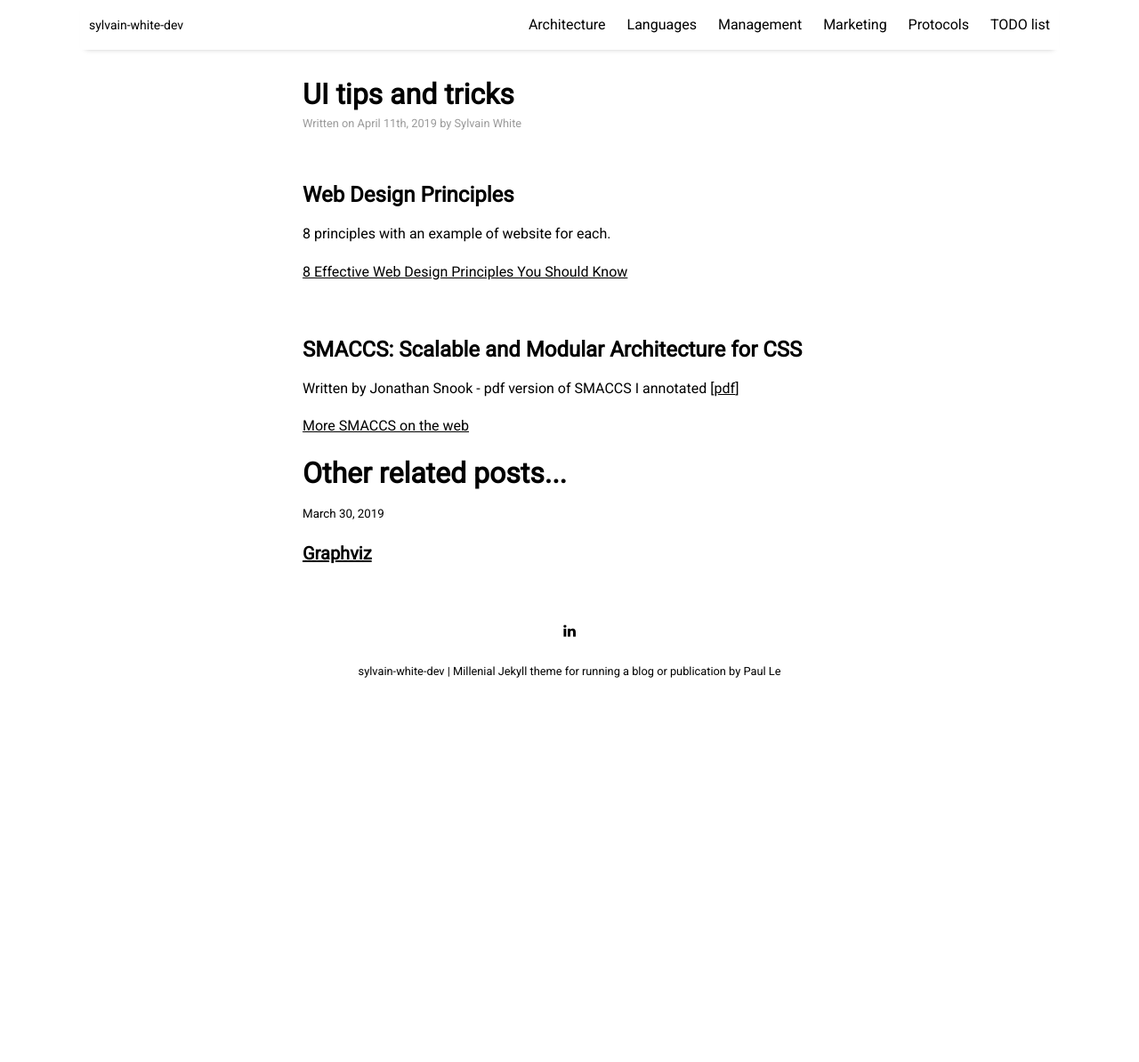
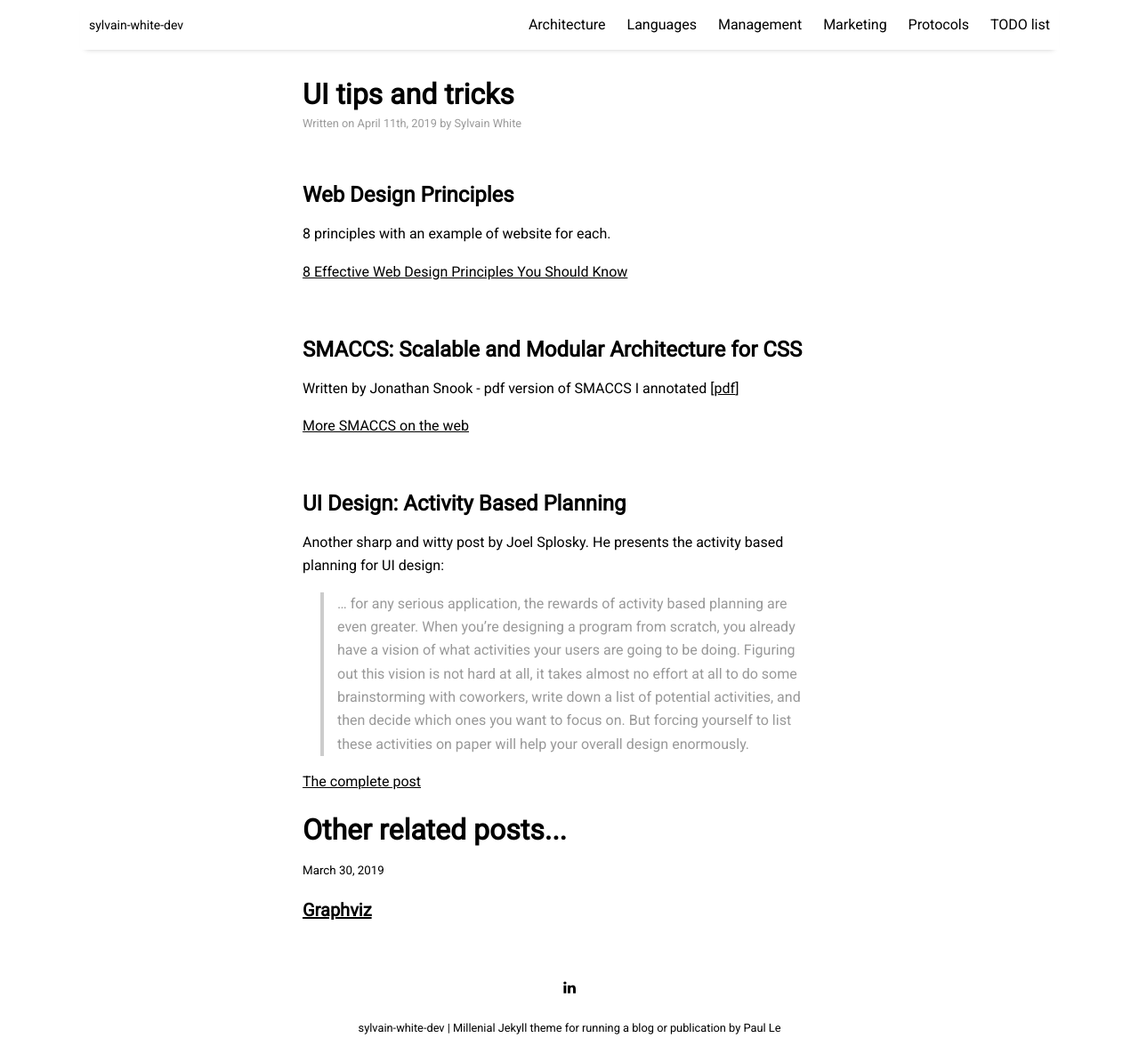
Before and after one commit to sylvainwhite/sylvain-white-dev, a Jekyll site: the page built from _posts/2019-04-11-uiTipsAndTricks.md, in a window 1280 px wide and 1194 px high. Shown: the whole window at 89% size. Built offline with Jekyll 4.4.1, drawn with Linux system fonts in a browser that asks for light colours; nearby versions of some CDN libraries.

Commit message:
Add new posts

```diff
--- a/_posts/2019-04-11-uiTipsAndTricks.md
+++ b/_posts/2019-04-11-uiTipsAndTricks.md
@@ -21,3 +21,14 @@ tags: [ui]
 Written by Jonathan Snook - pdf version of SMACCS I annotated [[pdf]({{ site.github.url }}/resources/smacss-2012-08-21-annotated.pdf){:target="_blank"}]
 
 [More SMACCS on the web](https://smacss.com/){:target="_blank"}
+
+<br/>
+
+## UI Design: Activity Based Planning
+
+Another sharp and witty post by Joel Splosky. He presents the activity
+based planning for UI design:
+
+>... for any serious application, the rewards of activity based planning are even greater. When you’re designing a program from scratch, you already have a vision of what activities your users are going to be doing. Figuring out this vision is not hard at all, it takes almost no effort at all to do some brainstorming with coworkers, write down a list of potential activities, and then decide which ones you want to focus on. But forcing yourself to list these activities on paper will help your overall design enormously.
+
+[The complete post](https://www.joelonsoftware.com/2000/05/09/the-process-of-designing-a-product/){:target="_blank"}
```
Also changed, not shown: _posts/2019-06-07-howToMakeNewThings.md (added, +23 -0 lines), _posts/2019-06-07-useMoreVMsonYourLaptop.md (added, +23 -0 lines).
